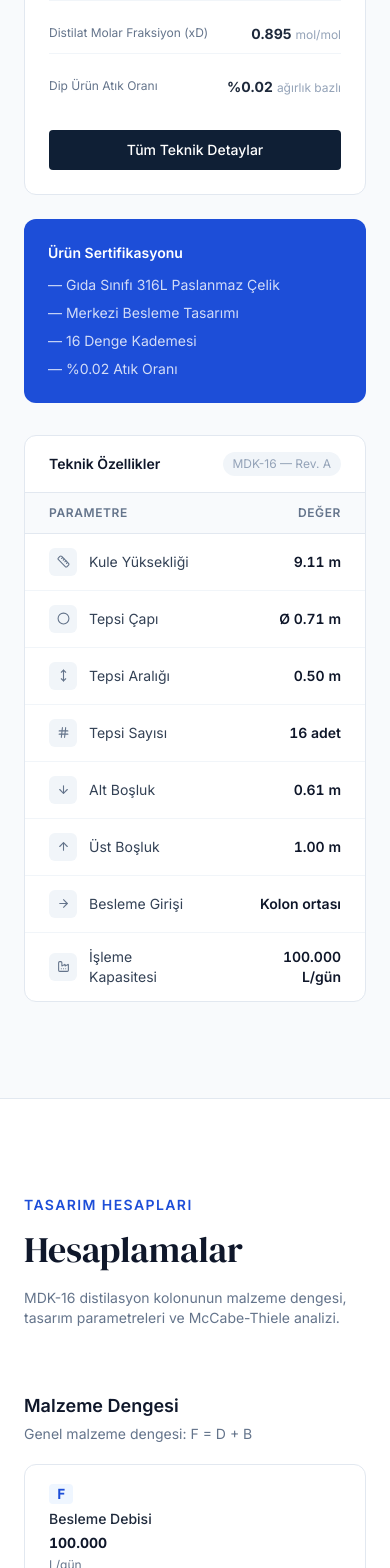
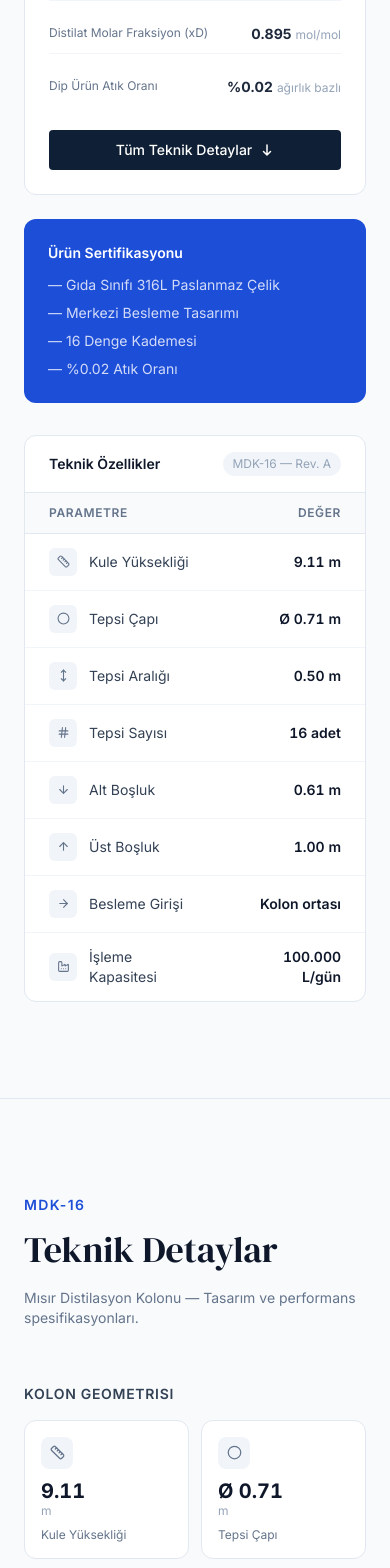
Before and after one commit to Ezgiis02/distillation-site, a React (Vite) app: page / in a window 390 px wide. Shown: the part 5640-7208 px from the top of the page. Built offline with nearby package versions, Linux system fonts and the light colour scheme.

Commit message:
Replace modal with TechSpecs section, button scrolls to it

```diff
--- a/src/App.jsx
+++ b/src/App.jsx
@@ -1,17 +1,14 @@
-import { useState } from 'react'
 import Navbar from './components/Navbar'
 import Hero from './components/Hero'
 import WhatIsDistillation from './components/WhatIsDistillation'
 import Types from './components/Types'
 import TrayTypes from './components/TrayTypes'
 import Products from './components/Products'
+import TechSpecs from './components/TechSpecs'
 import Calculations from './components/Calculations'
 import Footer from './components/Footer'
-import Modal from './components/Modal'
 
 export default function App() {
-  const [modal, setModal] = useState(null)
-
   return (
     <div className="min-h-screen bg-white text-steel-900">
       <Navbar />
@@ -19,10 +16,10 @@ export default function App() {
       <WhatIsDistillation />
       <Types />
       <TrayTypes />
-      <Products onOpen={setModal} />
+      <Products />
+      <TechSpecs />
       <Calculations />
       <Footer />
-      {modal && <Modal data={modal} onClose={() => setModal(null)} />}
     </div>
   )
 }
--- a/src/components/Footer.jsx
+++ b/src/components/Footer.jsx
@@ -3,6 +3,7 @@ const links = [
   { label: 'Çeşitleri', href: '#types' },
   { label: 'Tepsi Türleri', href: '#trays' },
   { label: 'Ürünler', href: '#products' },
+  { label: 'Teknik Detaylar', href: '#techspecs' },
   { label: 'Hesaplamalar', href: '#calculations' },
 ]
 
--- a/src/components/Navbar.jsx
+++ b/src/components/Navbar.jsx
@@ -6,6 +6,7 @@ const links = [
   { label: 'Çeşitleri', href: '#types' },
   { label: 'Tepsi Türleri', href: '#trays' },
   { label: 'Ürünler', href: '#products' },
+  { label: 'Teknik Detaylar', href: '#techspecs' },
   { label: 'Hesaplamalar', href: '#calculations' },
 ]
 
--- a/src/components/Products.jsx
+++ b/src/components/Products.jsx
@@ -77,12 +77,13 @@ export default function Products({ onOpen }) {
                 ))}
               </div>
 
-              <button
-                onClick={() => onOpen(modalData)}
-                className="mt-6 w-full bg-navy-800 hover:bg-navy-700 text-white text-sm font-medium py-2.5 px-4 rounded transition-colors"
+              <a
+                href="#techspecs"
+                className="mt-6 w-full bg-navy-800 hover:bg-navy-700 text-white text-sm font-medium py-2.5 px-4 rounded transition-colors flex items-center justify-center gap-2"
               >
                 Tüm Teknik Detaylar
-              </button>
+                <svg width="14" height="14" viewBox="0 0 14 14" fill="none"><path d="M7 2v10M7 12l-3.5-3.5M7 12l3.5-3.5" stroke="white" strokeWidth="1.5" strokeLinecap="round" strokeLinejoin="round"/></svg>
+              </a>
             </div>
 
             {/* Tags */}
--- /dev/null
+++ b/src/components/TechSpecs.jsx
@@ -0,0 +1,123 @@
+import { Ruler, Circle, MoveVertical, Hash, ArrowDown, ArrowUp, ArrowRight, Factory, CheckCircle2 } from 'lucide-react'
+
+const geometry = [
+  { icon: Ruler,       label: 'Kule Yüksekliği',     value: '9.11',     unit: 'm' },
+  { icon: Circle,      label: 'Tepsi Çapı',           value: 'Ø 0.71',   unit: 'm' },
+  { icon: MoveVertical,label: 'Tepsi Aralığı',        value: '0.50',     unit: 'm' },
+  { icon: Hash,        label: 'Tepsi Sayısı',         value: '16',       unit: 'adet' },
+  { icon: ArrowDown,   label: 'Alt Boşluk',           value: '0.61',     unit: 'm' },
+  { icon: ArrowUp,     label: 'Üst Boşluk',           value: '1.00',     unit: 'm' },
+  { icon: ArrowRight,  label: 'Besleme Girişi',       value: 'Orta',     unit: 'kademe' },
+  { icon: Factory,     label: 'İşleme Kapasitesi',    value: '100.000',  unit: 'L/gün' },
+]
+
+const performance = [
+  { label: 'Damıtılmış Ürün Verimi', value: '%95.6', sub: 'molar bazlı', accent: true,
+    desc: 'Beslemeye göre distilat akım verimi. Fraksiyonel distilasyon için sektör ortalamasının üzerinde.' },
+  { label: 'Distilat Molar Fraksiyon', value: '0.895', sub: 'xD (mol/mol)',
+    desc: 'Damıtılmış üründeki hedef bileşenin molar oranı. McCabe-Thiele analizi ile doğrulanmıştır.' },
+  { label: 'Dip Ürün Atık Oranı', value: '%0.02', sub: 'ağırlık bazlı',
+    desc: 'Kolonda kalan atık akım oranı. Optimize edilmiş tepsi tasarımı ile minimize edilmiştir.' },
+]
+
+const materials = [
+  { label: 'Kolon Gövdesi', value: 'Paslanmaz Çelik 316L' },
+  { label: 'Tepsi Malzemesi', value: 'Paslanmaz Çelik 316L' },
+  { label: 'Conta', value: 'PTFE / Gıda Sınıfı Silikon' },
+  { label: 'Yüzey İşlemi', value: 'Elektropolisaj (Ra ≤ 0.8 µm)' },
+  { label: 'Standart', value: 'EHEDG, FDA 21 CFR' },
+  { label: 'Temizleme', value: 'CIP/SIP Uyumlu' },
+]
+
+const advantages = [
+  'Merkezi besleme tasarımı kütle transferini optimize eder',
+  '16 teorik kademe McCabe-Thiele yöntemiyle doğrulanmıştır',
+  'Sökülebilir tepsi yapısı kolay temizlik ve bakım sağlar',
+  'Gıda sınıfı malzemeler gıda güvenliği standartlarını karşılar',
+  'Düşük %0.02 atık oranı ile çevre dostu üretim',
+  'CIP/SIP uyumlu tasarım üretim sürekliliğini destekler',
+]
+
+export default function TechSpecs() {
+  return (
+    <section id="techspecs" className="py-24 bg-steel-50 border-t border-steel-200">
+      <div className="max-w-7xl mx-auto px-6 space-y-14">
+
+        {/* Header */}
+        <div>
+          <p className="text-blue-700 text-sm font-semibold uppercase tracking-widest mb-3">MDK-16</p>
+          <div className="flex flex-col md:flex-row md:items-end justify-between gap-4">
+            <h2 className="font-serif text-4xl text-steel-900 leading-tight">Teknik Detaylar</h2>
+            <p className="text-steel-500 text-sm max-w-sm">Mısır Distilasyon Kolonu — Tasarım ve performans spesifikasyonları.</p>
+          </div>
+        </div>
+
+        {/* Geometry */}
+        <div>
+          <h3 className="text-steel-700 font-semibold text-sm uppercase tracking-wider mb-4">Kolon Geometrisi</h3>
+          <div className="grid grid-cols-2 sm:grid-cols-4 gap-3">
+            {geometry.map(({ icon: Icon, label, value, unit }) => (
+              <div key={label} className="bg-white border border-steel-200 rounded-xl p-4 hover:border-steel-300 transition-colors">
+                <div className="w-8 h-8 bg-steel-100 rounded-lg flex items-center justify-center mb-3">
+                  <Icon size={15} className="text-steel-500" />
+                </div>
+                <p className="text-xl font-bold text-steel-900 tabular-nums leading-none">{value}</p>
+                <p className="text-xs text-steel-400 mt-0.5">{unit}</p>
+                <p className="text-xs text-steel-500 mt-2 leading-tight">{label}</p>
+              </div>
+            ))}
+          </div>
+        </div>
+
+        {/* Performance */}
+        <div>
+          <h3 className="text-steel-700 font-semibold text-sm uppercase tracking-wider mb-4">Performans Verileri</h3>
+          <div className="grid grid-cols-1 md:grid-cols-3 gap-4">
+            {performance.map(p => (
+              <div key={p.label} className={`rounded-xl border p-5 ${p.accent ? 'bg-blue-700 border-blue-600' : 'bg-white border-steel-200'}`}>
+                <p className={`text-3xl font-bold tabular-nums mb-1 ${p.accent ? 'text-white' : 'text-steel-900'}`}>{p.value}</p>
+                <p className={`text-xs font-medium mb-3 ${p.accent ? 'text-white/60' : 'text-steel-400'}`}>{p.sub}</p>
+                <p className={`text-sm font-semibold mb-1 ${p.accent ? 'text-white' : 'text-steel-800'}`}>{p.label}</p>
+                <p className={`text-xs leading-relaxed ${p.accent ? 'text-white/65' : 'text-steel-500'}`}>{p.desc}</p>
+              </div>
+            ))}
+          </div>
+        </div>
+
+        {/* Materials + Advantages */}
+        <div className="grid grid-cols-1 md:grid-cols-2 gap-6">
+          {/* Materials */}
+          <div className="bg-white border border-steel-200 rounded-xl overflow-hidden">
+            <div className="px-5 py-4 border-b border-steel-100 bg-steel-50">
+              <h3 className="font-semibold text-steel-900 text-sm">Malzeme Spesifikasyonları</h3>
+            </div>
+            <table className="w-full">
+              <tbody className="divide-y divide-steel-100">
+                {materials.map(m => (
+                  <tr key={m.label} className="hover:bg-steel-50 transition-colors">
+                    <td className="px-5 py-3 text-steel-500 text-xs">{m.label}</td>
+                    <td className="px-5 py-3 text-right font-medium text-steel-800 text-xs">{m.value}</td>
+                  </tr>
+                ))}
+              </tbody>
+            </table>
+          </div>
+
+          {/* Advantages */}
+          <div className="bg-navy-800 rounded-xl p-5">
+            <h3 className="font-semibold text-white text-sm mb-4">Tasarım Avantajları</h3>
+            <ul className="space-y-3">
+              {advantages.map(a => (
+                <li key={a} className="flex items-start gap-3">
+                  <CheckCircle2 size={14} className="text-blue-400 mt-0.5 shrink-0" />
+                  <span className="text-white/75 text-sm leading-snug">{a}</span>
+                </li>
+              ))}
+            </ul>
+          </div>
+        </div>
+
+      </div>
+    </section>
+  )
+}
```
